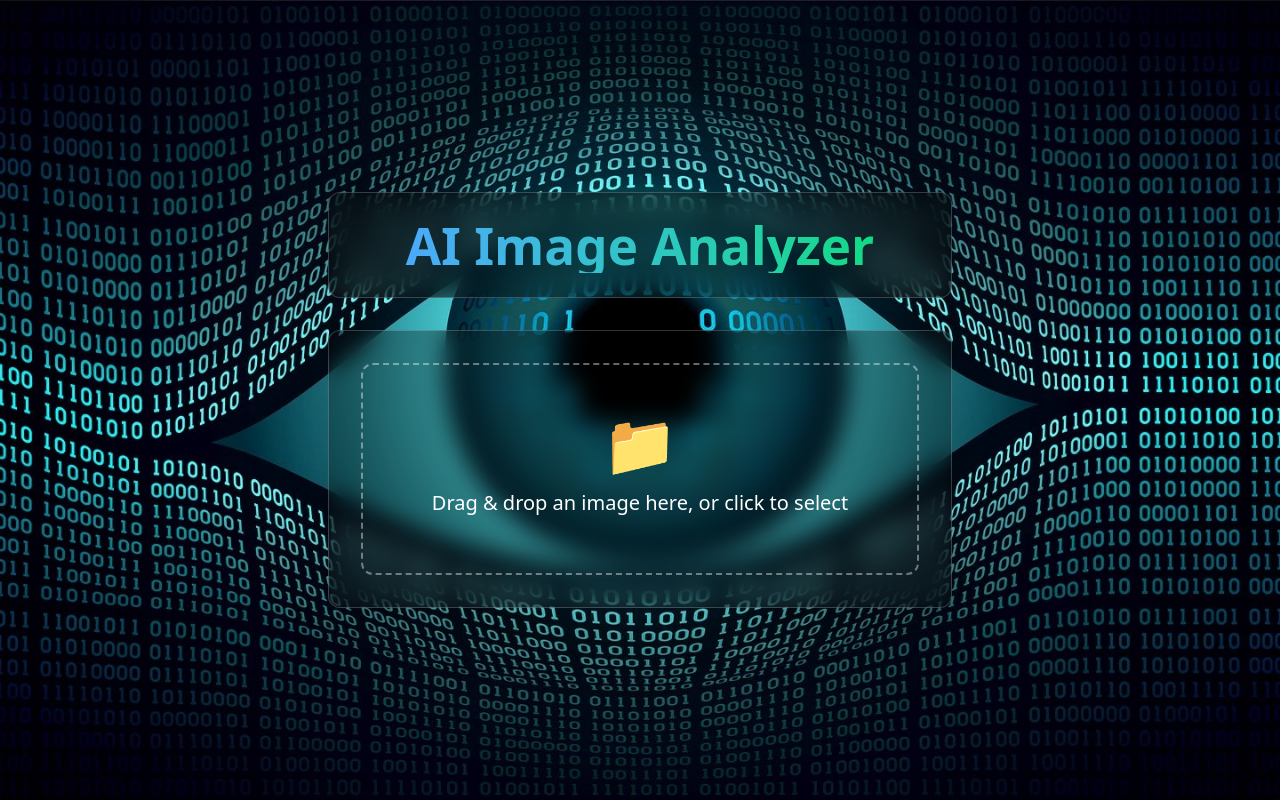
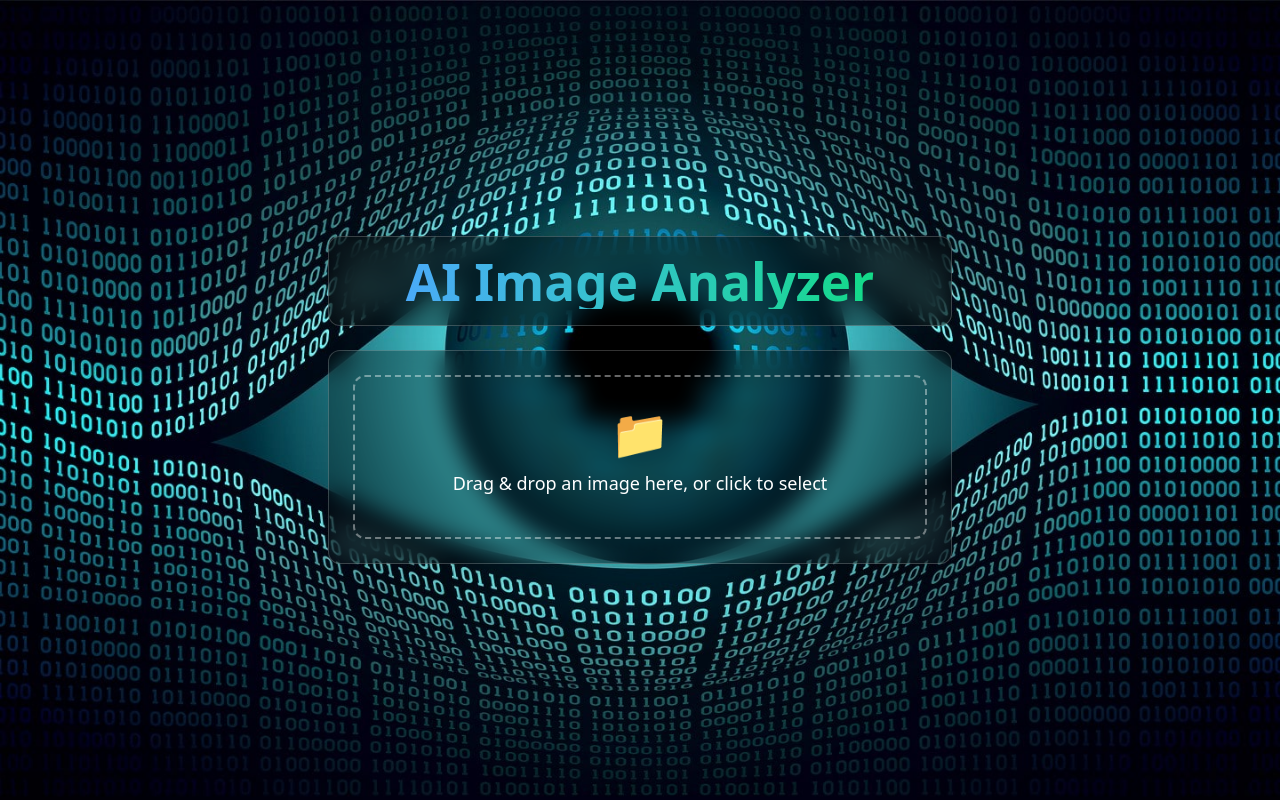
Before and after one commit to haroldlaw/FinalYearProject, a React app in the folder frontend/: page /home in a window 1280 px wide. Built offline with nearby package versions, Linux system fonts and the light colour scheme; the HTML template or start-up script is replaced by a standard one.

Commit message:
home page UI modified

```diff
--- a/frontend/src/pages/Home.jsx
+++ b/frontend/src/pages/Home.jsx
@@ -52,16 +52,17 @@ const Home = () => {
          }}>
       <div className="w-full max-w-2xl mx-auto p-6">
         {/* Header */}
-        <div className="bg-black/40 backdrop-blur-md border border-white/20 rounded-xl p-6 mb-8">
-          <h1 className="text-4xl font-bold bg-linear-to-r from-blue-400 to-green-400 bg-clip-text text-transparent text-center">
+        <div className="bg-black/40 backdrop-blur-md border border-white/20 rounded-xl p-4 mb-6">
+          <h1 className="text-3xl font-bold bg-linear-to-r from-blue-400 to-green-400 bg-clip-text text-transparent text-center">
             AI Image Analyzer
           </h1>
         </div>
 
         {/* Upload Section */}
-        <div className="bg-black/30 backdrop-blur-md border border-white/20 rounded-xl shadow-2xl p-8">
+        <div className="bg-black/30 backdrop-blur-md border border-white/20 rounded-xl shadow-2xl p-6">
+          {!selectedImage ? (
             <div
-            className={`border-2 border-dashed rounded-xl p-12 text-center transition-all duration-300 cursor-pointer ${
+              className={`border-2 border-dashed rounded-xl p-8 text-center transition-all duration-300 cursor-pointer ${
                 dragActive
                   ? 'border-blue-400 bg-blue-500/20'
                   : 'border-white/40 hover:border-white/60 hover:bg-white/10'
@@ -79,32 +80,43 @@ const Home = () => {
                 className="hidden"
                 id="imageUpload"
               />
-            <div className="text-6xl mb-4">📁</div>
-            <p className="text-white text-xl font-medium mb-2">
+              <div className="text-5xl mb-3">📁</div>
+              <p className="text-white text-lg font-medium mb-2">
                 Drag & drop an image here, or click to select
               </p>
             </div>
-
-          {/* Simple Image Preview */}
-          {selectedImage && (
-            <div className="mt-6 text-center">
+          ) : (
+            <div className="text-center">
               <div className="flex justify-between items-center mb-4">
                 <h3 className="text-white text-lg font-bold">Selected Image</h3>
                 <button
                   onClick={removeSelectedImage}
-                  className="bg-red-500/80 backdrop-blur-sm border border-white/20 text-white px-3 py-1 rounded-lg hover:bg-red-600/90 transition-all duration-200 text-sm"
+                  className="bg-red-500/80 backdrop-blur-sm border border-white/20 text-white px-4 py-2 rounded-lg hover:bg-red-600/90 transition-all duration-200 text-sm font-medium"
                 >
-                  Remove
+                  Delete
                 </button>
               </div>
               <img
                 src={URL.createObjectURL(selectedImage)}
                 alt="Selected"
-                className="w-full max-w-md mx-auto rounded-lg shadow-lg border border-white/20"
+                className="w-80 h-60 mx-auto rounded-lg shadow-lg border border-white/20 object-contain bg-gray-900/20"
               />
               <p className="text-white/80 mt-4">
                 {selectedImage.name} ({(selectedImage.size / 1024 / 1024).toFixed(2)} MB)
               </p>
+              <button
+                onClick={() => {/* Add analyze functionality here */}}
+                className="mt-4 bg-green-500/80 backdrop-blur-sm border border-white/20 text-white px-4 py-2 rounded-lg hover:bg-green-600/90 transition-all duration-200 text-sm font-medium"
+              >
+                Analyze Image
+              </button>
+              <input
+                type="file"
+                accept="image/*"
+                onChange={handleImageUpload}
+                className="hidden"
+                id="imageUpload"
+              />
             </div>
           )}
         </div>
```
Lines whose indentation alone changed are shown as unchanged.
